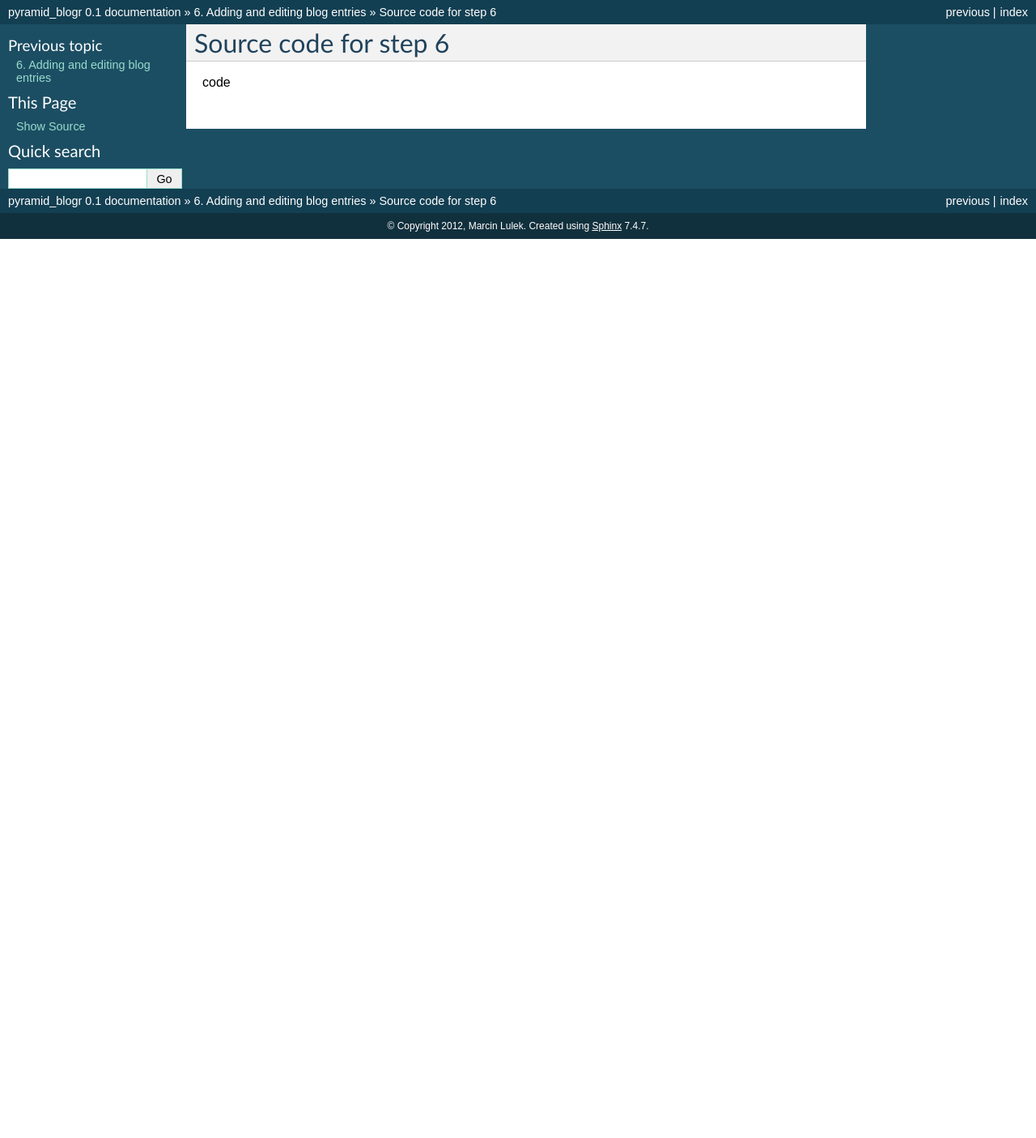
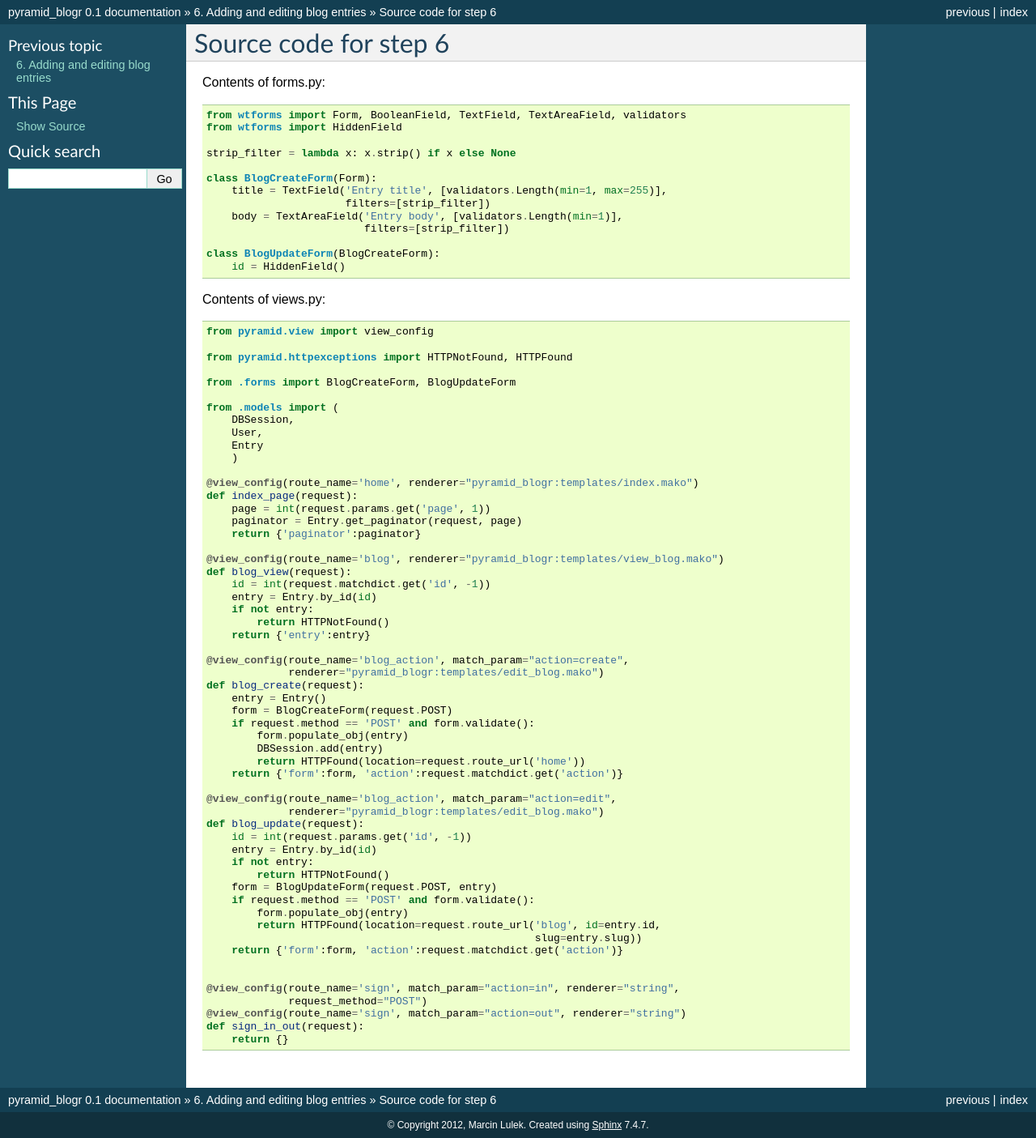
Before and after one commit to Pylons/pyramid_blogr, a Sphinx documentation site: the page built from docs/blog_create_and_update_view_src.rst, in a window 1280 px wide. Shown: the whole page at 81% size. Built offline with Sphinx 7.4.7, drawn with Linux system fonts in a browser that asks for light colours; before the commit the page ends 900 px from its top, so only the background shows below that.

Commit message:
doc updates

```diff
--- a/docs/blog_create_and_update_view_src.rst
+++ b/docs/blog_create_and_update_view_src.rst
@@ -2,4 +2,78 @@
 Source code for step 6
 ======================
 
-code
+Contents of forms.py::
+
+    from wtforms import Form, BooleanField, TextField, TextAreaField, validators
+    from wtforms import HiddenField
+
+    strip_filter = lambda x: x.strip() if x else None
+
+    class BlogCreateForm(Form):
+        title = TextField('Entry title', [validators.Length(min=1, max=255)],
+                          filters=[strip_filter])
+        body = TextAreaField('Entry body', [validators.Length(min=1)],
+                             filters=[strip_filter])
+
+    class BlogUpdateForm(BlogCreateForm):
+        id = HiddenField()
+
+Contents of views.py::
+
+    from pyramid.view import view_config
+
+    from pyramid.httpexceptions import HTTPNotFound, HTTPFound
+
+    from .forms import BlogCreateForm, BlogUpdateForm
+
+    from .models import (
+        DBSession,
+        User,
+        Entry
+        )
+
+    @view_config(route_name='home', renderer="pyramid_blogr:templates/index.mako")
+    def index_page(request):
+        page = int(request.params.get('page', 1))
+        paginator = Entry.get_paginator(request, page)
+        return {'paginator':paginator}
+
+    @view_config(route_name='blog', renderer="pyramid_blogr:templates/view_blog.mako")
+    def blog_view(request):
+        id = int(request.matchdict.get('id', -1))
+        entry = Entry.by_id(id)
+        if not entry:
+            return HTTPNotFound()
+        return {'entry':entry}
+
+    @view_config(route_name='blog_action', match_param="action=create",
+                 renderer="pyramid_blogr:templates/edit_blog.mako")
+    def blog_create(request):
+        entry = Entry()
+        form = BlogCreateForm(request.POST)
+        if request.method == 'POST' and form.validate():
+            form.populate_obj(entry)
+            DBSession.add(entry)
+            return HTTPFound(location=request.route_url('home'))
+        return {'form':form, 'action':request.matchdict.get('action')}
+
+    @view_config(route_name='blog_action', match_param="action=edit",
+                 renderer="pyramid_blogr:templates/edit_blog.mako")
+    def blog_update(request):
+        id = int(request.params.get('id', -1))
+        entry = Entry.by_id(id)
+        if not entry:
+            return HTTPNotFound()
+        form = BlogUpdateForm(request.POST, entry)
+        if request.method == 'POST' and form.validate():
+            form.populate_obj(entry)
+            return HTTPFound(location=request.route_url('blog', id=entry.id,
+                                                        slug=entry.slug))
+        return {'form':form, 'action':request.matchdict.get('action')}
+
+
+    @view_config(route_name='sign', match_param="action=in", renderer="string",
+                 request_method="POST")
+    @view_config(route_name='sign', match_param="action=out", renderer="string")
+    def sign_in_out(request):
+        return {}
```
Also changed, not shown: docs/blog_create_and_update_view.rst (+35 -1 lines).
